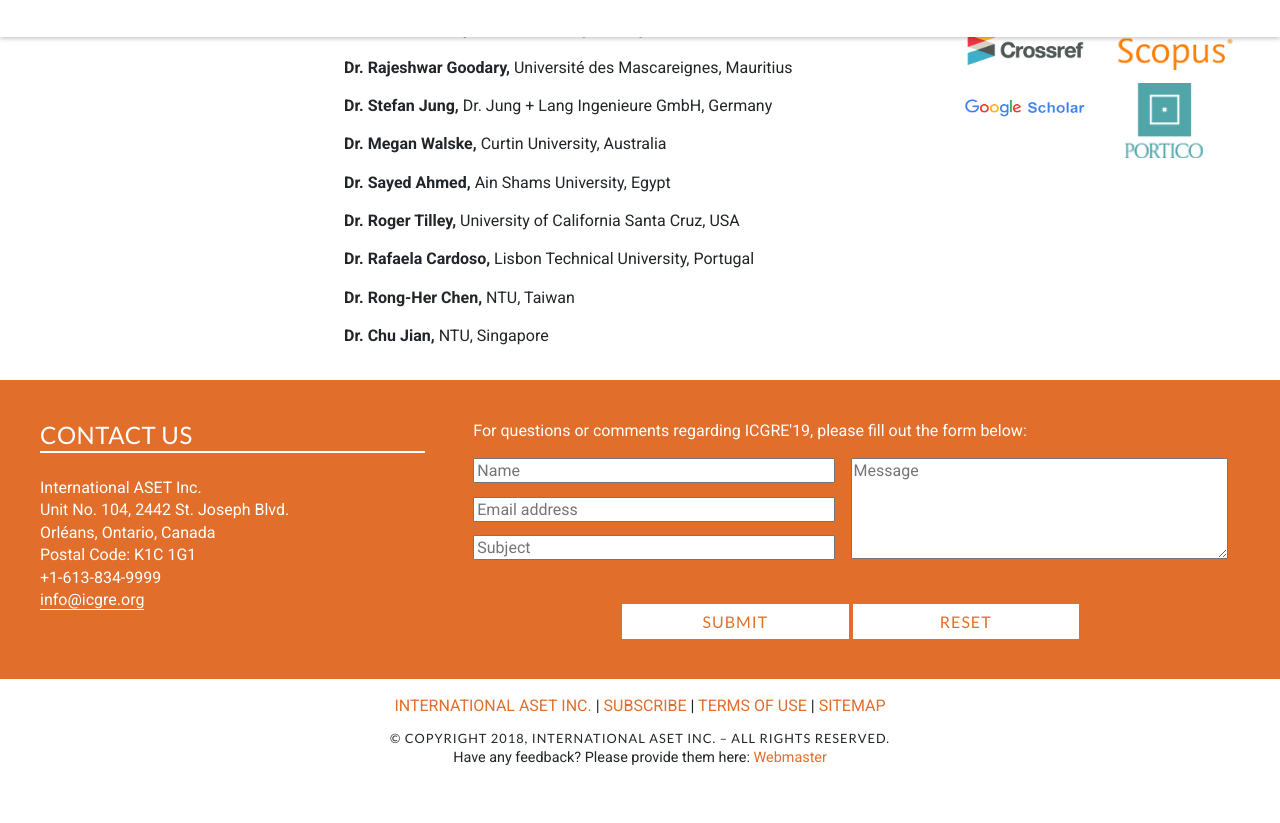
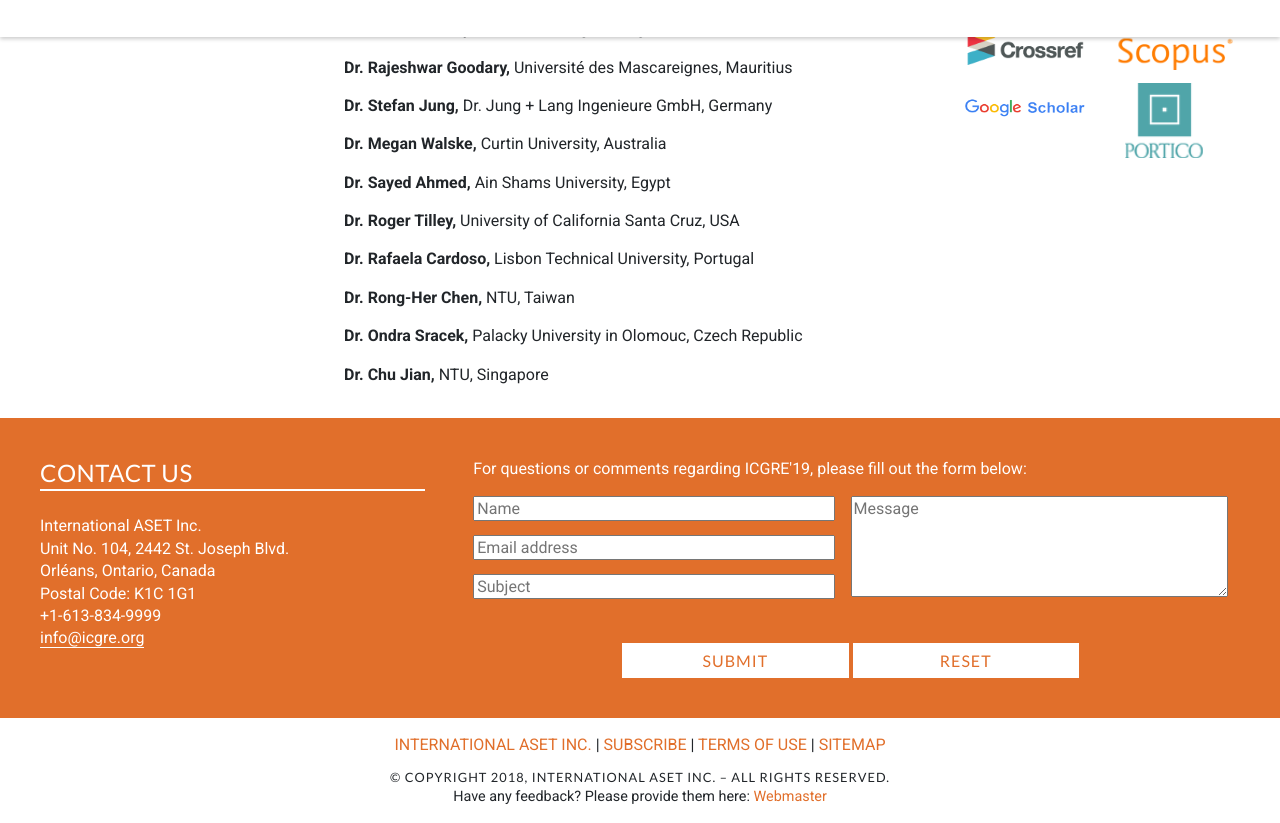
Before and after one commit to emdsgn/icgre, a Jekyll site: the page built from committee.html, in a window 1280 px wide and 900 px high, scrolled down 668 px, cut to the strip 77-900 px from the top of the window. Built offline with Jekyll 4.4.1, drawn with Linux system fonts in a browser that asks for light colours; nearby versions of some CDN libraries; Markdown is read by kramdown in place of the engine named in the settings; comment, search, counter and statistics services are not loaded; before the commit the page ends 1529 px from its top, so only the background shows below that.

Commit message:
Added scienticfic committee members

```diff
--- a/committee.html
+++ b/committee.html
@@ -24,6 +24,7 @@ keyword: geotechnical engineering, geotechnical engineering conference, geotechn
     <p class="body"><b>Dr. Roger Tilley, </b> University of California Santa Cruz, USA </p>
     <p class="body"><b>Dr. Rafaela Cardoso, </b> Lisbon Technical University, Portugal</p>
     <p class="body"><b>Dr. Rong-Her Chen, </b> NTU, Taiwan</p>
+    <p class="body"><b>Dr. Ondra Sracek, </b> Palacky University in Olomouc, Czech Republic </p>
     <p class="body"><b>Dr. Chu Jian, </b> NTU, Singapore </p>
 
     <!--
```
Also changed, not shown: 1 other file.
